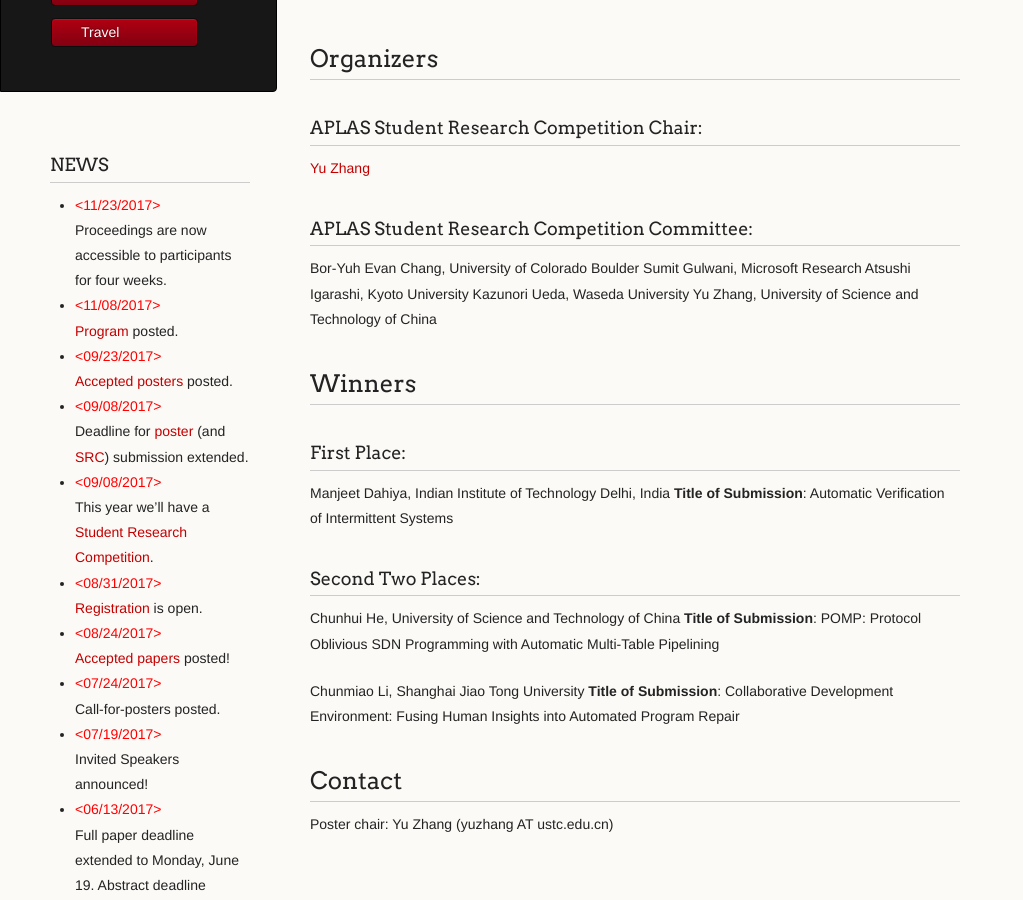
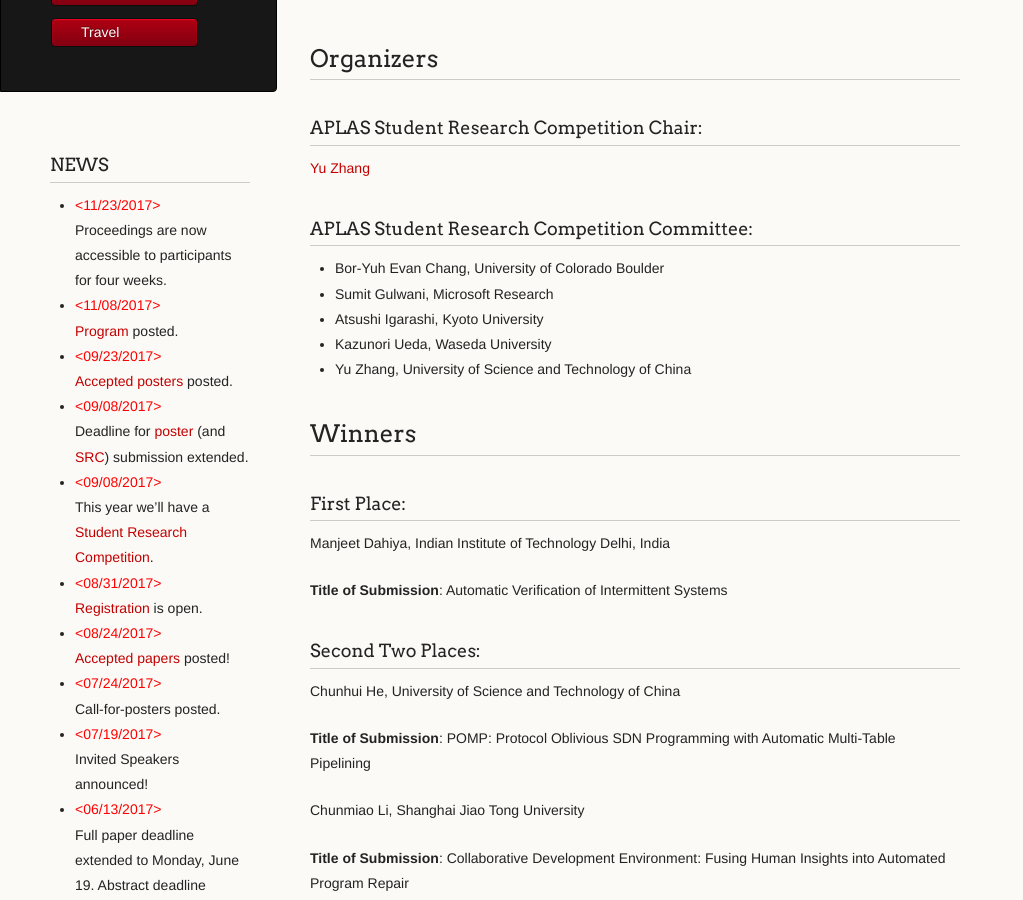
Before and after one commit to www-aplas/www-aplas.github.io, a Jekyll site: the page built from SRC.md, in a window 1280 px wide and 900 px high, scrolled down 691 px. Shown: the whole window, without its empty margins (0-1023 px from the left). Built offline with Jekyll 4.4.1, drawn with Linux system fonts in a browser that asks for light colours; our own code applies the rules of GitHub Pages for plain Markdown files; a script that is not in the unit is left out.

Commit message:
Update SRC.md

```diff
--- a/SRC.md
+++ b/SRC.md
@@ -31,22 +31,26 @@ The top three winners will receive prizes of $500, $200, and $200, respectively,
 [Yu Zhang](http://staff.ustc.edy.cn/~yuzhang)
 
 ### APLAS Student Research Competition Committee:
-Bor-Yuh Evan Chang,	University of Colorado Boulder
-Sumit Gulwani,	Microsoft Research
-Atsushi Igarashi,	Kyoto University
-Kazunori Ueda,	Waseda University
-Yu Zhang, University of Science and Technology of China
+- Bor-Yuh Evan Chang,	University of Colorado Boulder
+- Sumit Gulwani,	Microsoft Research
+- Atsushi Igarashi,	Kyoto University
+- Kazunori Ueda,	Waseda University
+- Yu Zhang, University of Science and Technology of China
 
 ## Winners
 ### First Place:
 Manjeet Dahiya, Indian Institute of Technology Delhi, India
+
 **Title of Submission**: Automatic Verification of Intermittent Systems
 
 ### Second Two Places:
 Chunhui He, University of Science and Technology of China
+
 **Title of Submission**: POMP: Protocol Oblivious SDN Programming with Automatic Multi-Table Pipelining
 
+
 Chunmiao Li, Shanghai Jiao Tong University
+
 **Title of Submission**: Collaborative Development Environment: Fusing Human Insights into Automated Program Repair
 
 ## Contact
```
